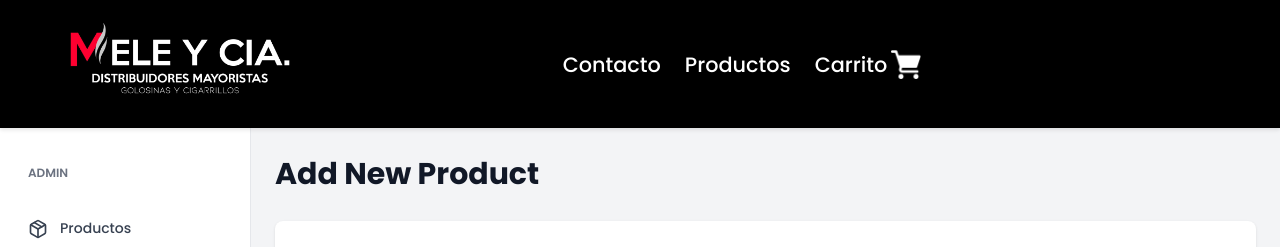
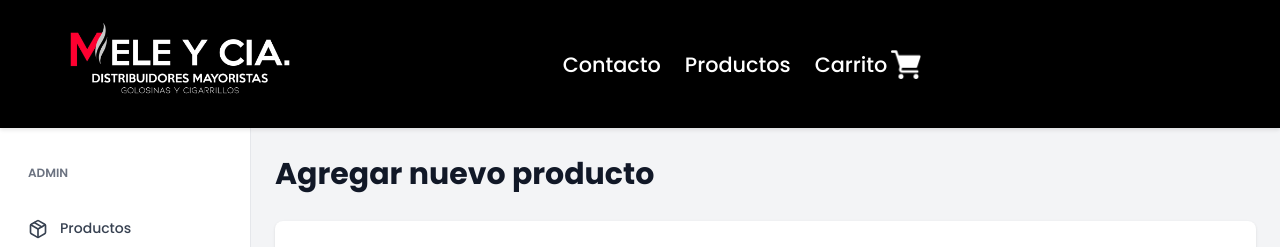
Before and after one commit to Bautistagl/meleycia, a Next.js app: page /admin/productos/new in a window 1280 px wide. Shown: the top 247 px of the page. Built offline with nearby package versions, Linux system fonts and the light colour scheme; no server answers; the database is empty.

Commit message:
hotfix add prod

```diff
--- a/src/app/admin/productos/new/page.tsx
+++ b/src/app/admin/productos/new/page.tsx
@@ -5,8 +5,8 @@
 export default function NewProductPage() {
   return (
     <div className={styles.container}>
-      <h1 className={styles.title}>Add New Product</h1>
+      <h1 className={styles.title}>Agregar nuevo producto</h1>
       <ProductForm />
     </div>
-  )
+  );
 }
--- a/src/app/components/admin/product-form.tsx
+++ b/src/app/components/admin/product-form.tsx
@@ -53,7 +53,7 @@
     marca: initialData?.marca || "",
     precio_oferta: initialData?.precio_oferta || null,
     imageUrl: initialData?.imageUrl || "",
-    destacado: initialData?.destacado,
+    destacado: initialData?.destacado || false,
     codigo: initialData?.codigo || "",
   });
 
```
